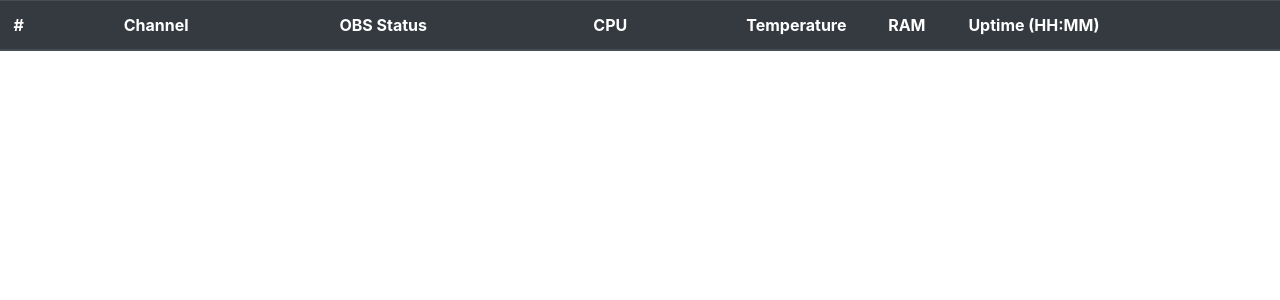
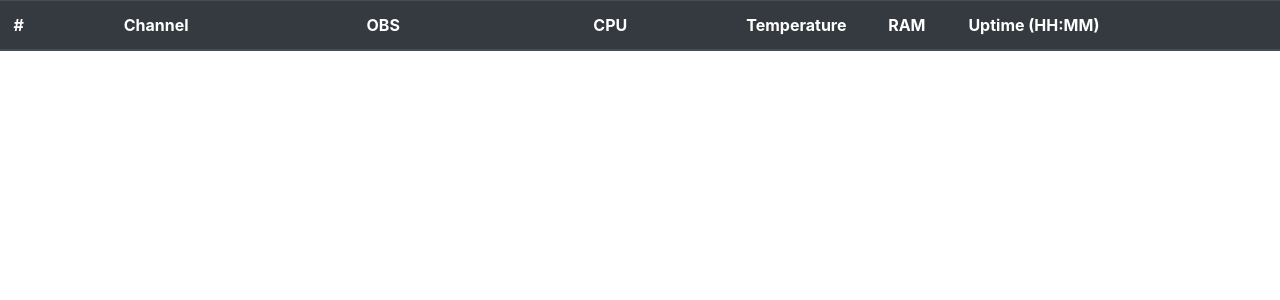
Before and after one commit to teraflik/ao-tv-recording-dashboard, a Django app: page /monitoring/ in a window 1280 px wide. Shown: the part 56-356 px from the top of the page. Run offline with Django 3.2, Linux system fonts and the light colour scheme; the visitor is signed in with stand-in values (Sample User, id 1); data that the repository does not hold is empty; parts of the project's set-up code (start-up, migrations or seed data) failed here and were passed over; some libraries are stand-ins or nearby versions; some web fonts are replaced.

Commit message:
Minor UI adjustments

```diff
--- a/dashboard/static/dashboard/js/main.js
+++ b/dashboard/static/dashboard/js/main.js
@@ -23,7 +23,7 @@ Vue.component('node', {
             <div class="h-100">
                 <div class="pt-2">
                     <strong>{{ label }}</strong>
-                    <sup><span class="badge badge-secondary">{{ channel_id }}</span></sup>
+                    <sup><i class="fas fa-info-circle" :title="channel_id"></i></sup>
                 </div>
                 <div class="pt-2">
                     <code>[{{ ip_address }}]</code>
--- a/dashboard/templates/dashboard/monitoring.html
+++ b/dashboard/templates/dashboard/monitoring.html
@@ -30,7 +30,7 @@
                 <thead class="thead-dark text-center">
                     <th style="max-width: 50px">#</th>
                     <th style="min-width: 220px">Channel</th>
-                    <th style="min-width: 200px">OBS Status</th>
+                    <th style="min-width: 200px">OBS</th>
                     <th style="min-width: 220px">CPU</th>
                     <th style="min-width: 100px">Temperature</th>
                     <th style="min-width: 80px">RAM</th>
```
